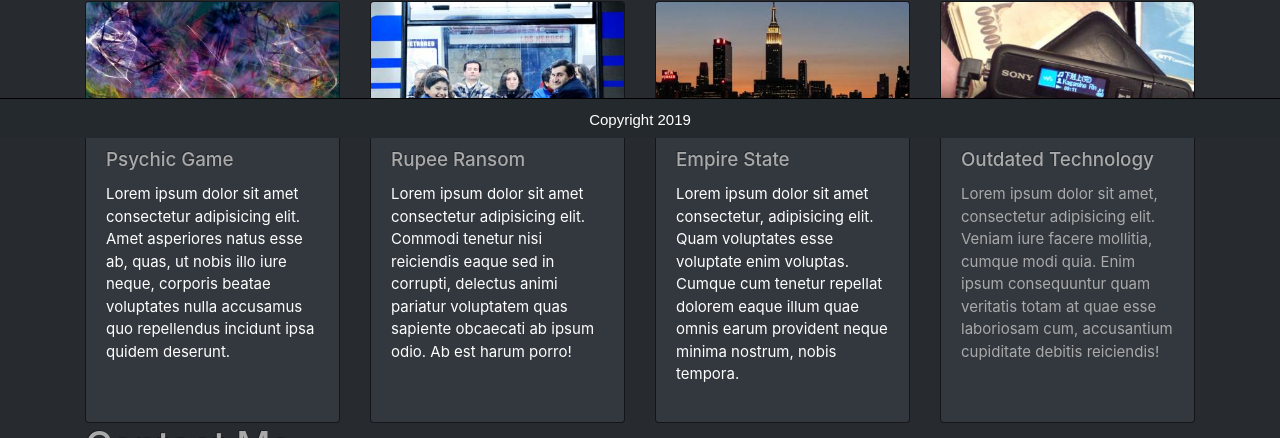
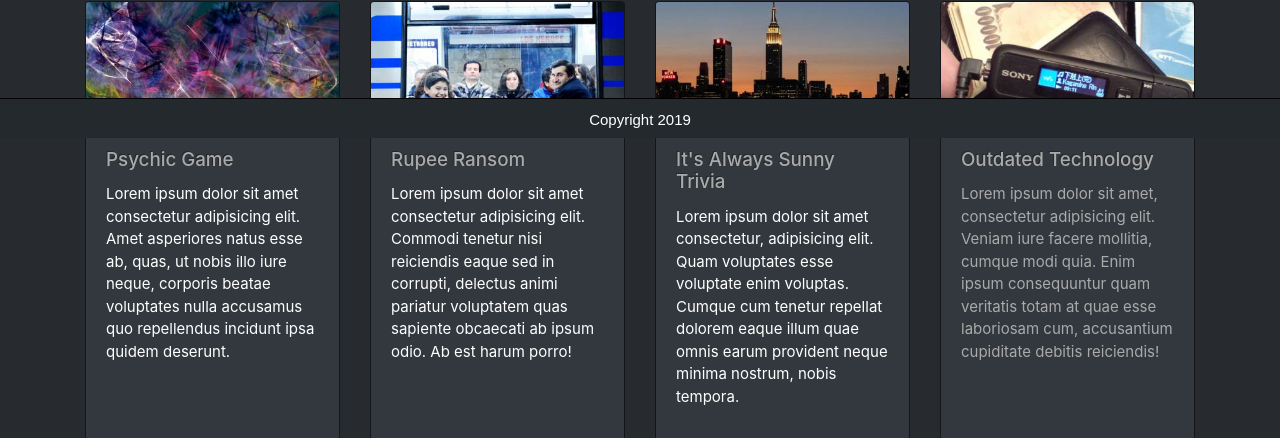
Before and after one commit to jfowler93/Bootstrap-Portfolio, a plain HTML site: page index.html in a window 1280 px wide. Shown: the part 662-1100 px from the top of the page. Drawn offline with nearby package versions, Linux system fonts and the light colour scheme.

Commit message:
changed title of trivia game card

```diff
--- a/index.html
+++ b/index.html
@@ -130,7 +130,7 @@
             <div class="card">
                 <img src="Assets/images/NYC.jpg" class="card-img-top" alt="...">
                 <div class="card-body">
-                    <h5 class="card-title">Empire State</h5>
+                    <h5 class="card-title">It's Always Sunny Trivia</h5>
                     <a href="https://jfowler93.github.io/TriviaGame/" target="blank">
                     <p class="card-text">Lorem ipsum dolor sit amet consectetur, adipisicing elit. Quam voluptates esse
                         voluptate enim voluptas. Cumque cum tenetur repellat dolorem eaque illum quae omnis earum
```
